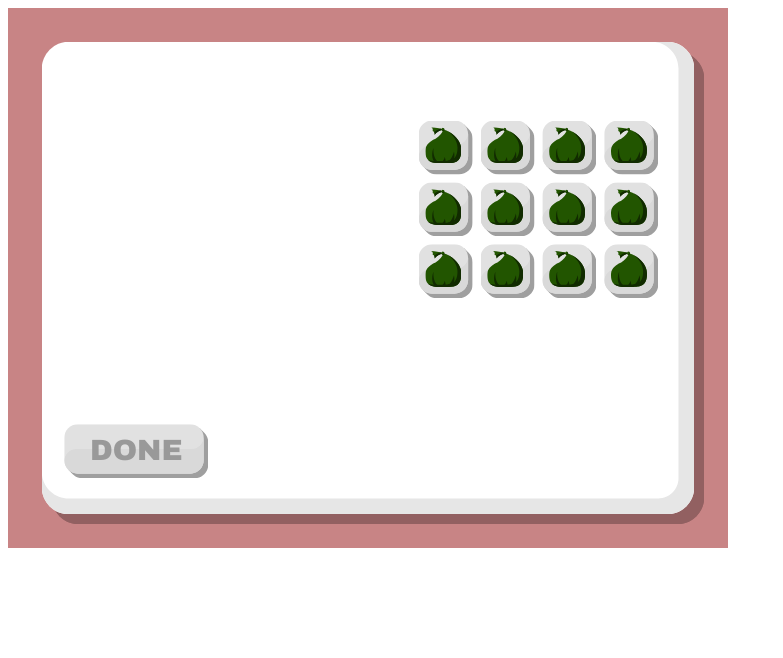
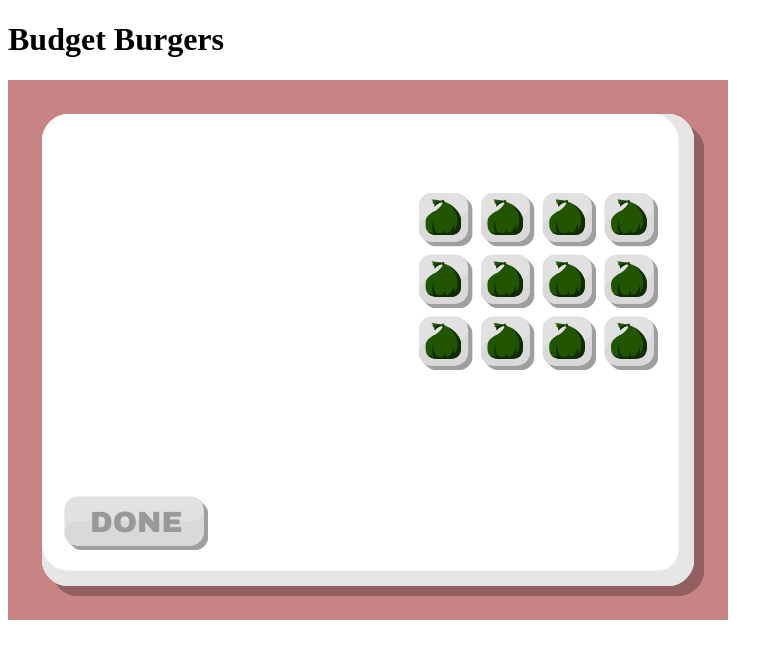
Before and after one commit to chrisWyble/GGJ2020, a plain HTML site: page index.html in a window 1280 px wide. Shown: the whole page, without its empty margins (0-783 px from the left). Drawn offline with Linux system fonts and the light colour scheme.

Commit message:
Budget Burgers

```diff
--- a/index.html
+++ b/index.html
@@ -1,6 +1,7 @@
 <!DOCTYPE html>
 <html>
     <body>
+        <h1>Budget Burgers</h1>
         <canvas id="gameCanvas" width="720" height="540"></canvas>
 
         <!-- Game objects -->
```
